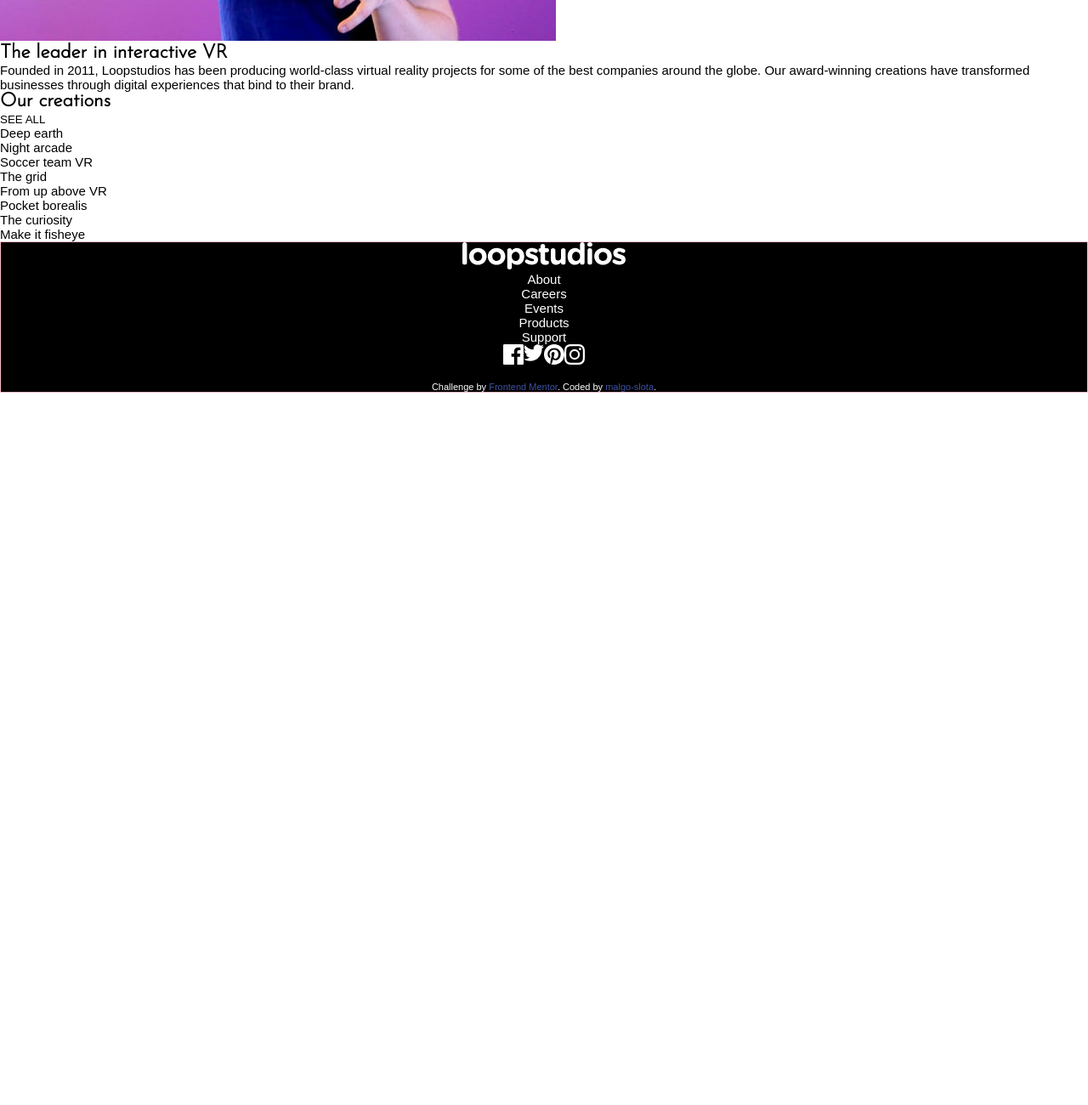
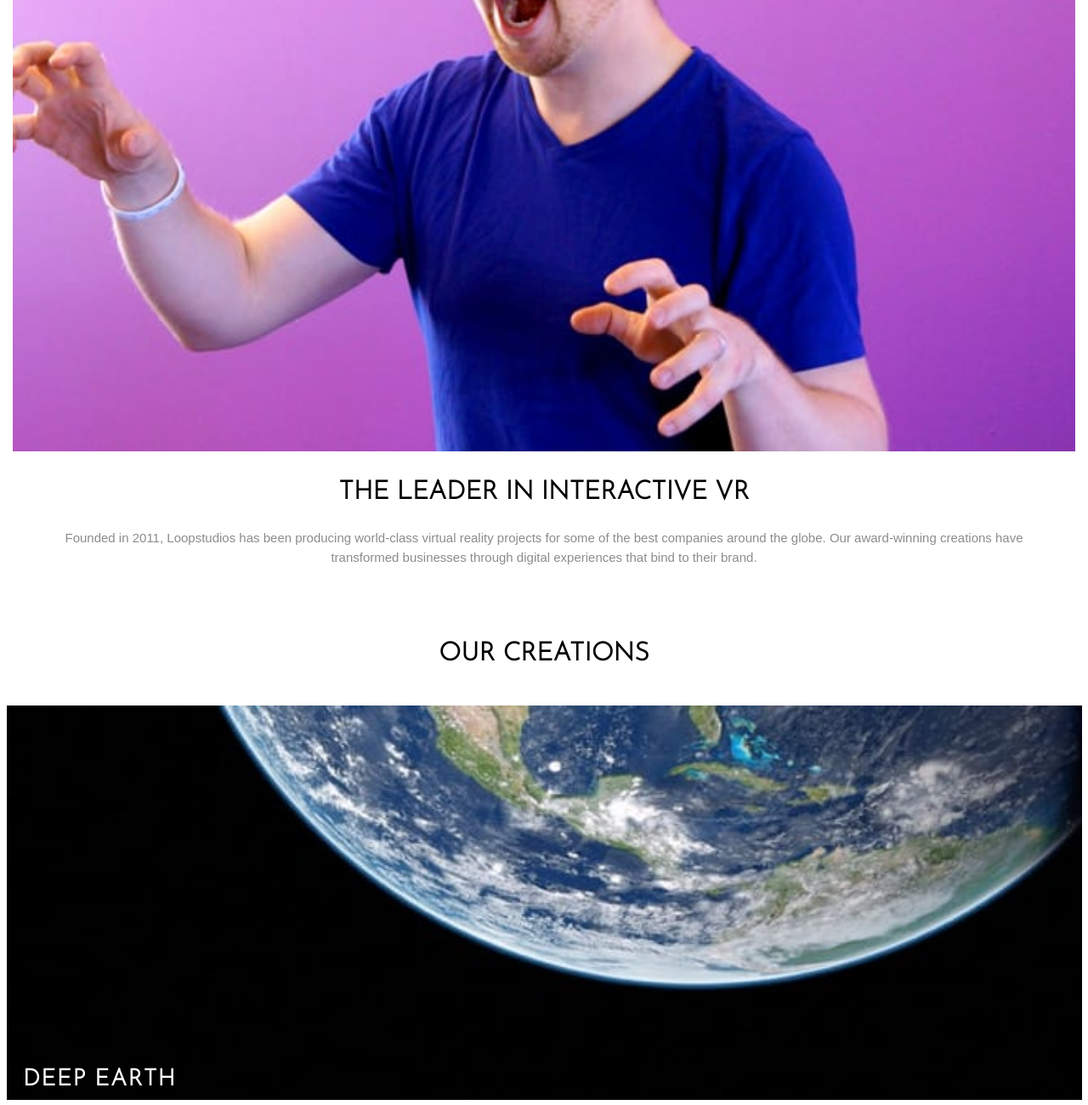
Before and after one commit to malgo-slota/loopstudios-landing-page, a plain HTML site: page index.html in a window 1280 px wide. Shown: the part 1200-2500 px from the top of the page at 85% size. Before the commit the page ends 1662 px from the top, so only its background shows below. Drawn offline with Linux system fonts and the light colour scheme.

Commit message:
sections style

```diff
--- a/index.html
+++ b/index.html
@@ -25,7 +25,6 @@
     </div>
 
     <nav class="nav-content">
-
       <a href="index.html" class="logo--mobile-nav" title="Home page">
         <img src="images/logo.svg" alt="Loopstudios">
       </a>
@@ -39,13 +38,11 @@
         <li><a href="#">Products</a></li>
         <li><a href="#">Support</a></li>
       </ul>
-
     </nav>
 
     <div class="hero-title">
         <h1>Immersive experiences that deliver</h1>
     </div>
-
   </header>
 
   <main>
@@ -63,33 +60,61 @@
     <section class="creations-section">
         <h1>Our creations</h1>
 
-         <button>SEE ALL</button>
+        <button class="all-btn">SEE ALL</button>
 
-        <div>
-          <div>Deep earth</div>
-          <div>Night arcade</div>
-          <div>Soccer team VR</div>
-          <div>The grid</div>
-          <div>From up above VR</div>
-          <div>Pocket borealis</div>
-          <div>The curiosity</div>
-          <div>Make it fisheye</div>
+        <div class="creation">
+          <img class="creation-img" src="images/mobile/image-deep-earth.jpg">
+          <h2>Deep earth</h2>
         </div>
-    </section>
 
+        <div class="creation">
+          <img class="creation-img" src="images/mobile/image-night-arcade.jpg">
+          <h2>Night arcade</h2>
+        </div>
+
+        <div class="creation">
+          <img class="creation-img" src="images/mobile/image-soccer-team.jpg">
+          <h2>Soccer team VR</h2>
+        </div>
+
+        <div class="creation">
+          <img class="creation-img" src="images/mobile/image-grid.jpg">
+          <h2>The grid</h2>
+        </div>
+
+        <div class="creation">
+          <img class="creation-img" src="images/mobile/image-from-above.jpg">
+          <h2>From up above VR</h2>
+        </div>
+
+        <div class="creation">
+          <img class="creation-img" src="images/mobile/image-pocket-borealis.jpg">
+          <h2>Pocket borealis</h2>
+        </div>
+        <div class="creation">
+          <img class="creation-img" src="images/mobile/image-curiosity.jpg">
+          <h2>The curiosity</h2>
+        </div>
+
+        <div class="creation">
+          <img class="creation-img" src="images/mobile/image-fisheye.jpg">
+          <h2>Make it fisheye</h2>
+        </div>
+
+      </section>
 
   </main>
 
   <footer>
 
-    <a href="index.html" title="Home page"><img src="images/logo.svg" alt="Loopstudios"></a>
+    <a href="index.html" title="Home page"><img class="logo--footer"src="images/logo.svg" alt="Loopstudios"></a>
 
     <ul class="footer-nav">
-      <li><a href="#">About</a></li>
-      <li><a href="#">Careers</a></li>
-      <li><a href="#">Events</a></li>
-      <li><a href="#">Products</a></li>
-      <li><a href="#">Support</a></li>
+      <li><a href="#" class="footer-nav__link">About</a></li>
+      <li><a href="#" class="footer-nav__link">Careers</a></li>
+      <li><a href="#" class="footer-nav__link">Events</a></li>
+      <li><a href="#" class="footer-nav__link">Products</a></li>
+      <li><a href="#" class="footer-nav__link">Support</a></li>
     </ul>
 
     <ul class="sm-icons">
--- a/style.css
+++ b/style.css
@@ -18,7 +18,6 @@ body {
 
 li {
     list-style-type: none;
-
 }
 
 a {
@@ -69,7 +68,7 @@ h1 {
 }
 
 .nav-links {
-    font-size: 2.5em;
+    font-size: 2em;
     text-transform: uppercase;
     line-height: 1.8em;
     margin-left: 0.8em;
@@ -79,44 +78,125 @@ h1 {
 .hero {
     background: no-repeat center / cover url("images/mobile/image-hero.jpg");
     height: 100vh;
+    display: flex;
+    flex-direction: column;
 }
 
 .hero-title {
-    margin: 9em 2em;
-    /* !! different way to center vertically */
+    align-self: center;
+    margin: auto 1em;
     border: 1px solid white;
     text-transform: uppercase;
 }
 
 .hero-title > h1 {
     color: #fff;
-    padding: 1em;
-    font-size: 3em;
+    padding: 0.7em;
+    font-size: 2.4em;
     line-height: 1.2em;
     letter-spacing: 0.1em;
+}
+
+.about-section {
+    text-align: center;
+    padding: 3em 1em;
+}
+
+.about-section > img {
+    width: 100%;
+    padding: 2em 0;
+}
+
+.about-section > h1 {
+    text-transform: uppercase;
+    font-size: 2em;
+}
+
+.about-section > p {
+    padding: 1.8em;
+    line-height: 1.5em;
+    color:  hsl(0, 0%, 55%);
+}
+
+.creations-section {
+    display: grid;
+    text-align: center;
+    margin: 1em 0 4em 0;
+    grid-template-columns: 1fr;
+}
+
+.creations-section > h1 {
+    text-transform: uppercase;
+    font-size: 2em;
+    margin-bottom: 1em;
+}
+
+.creation {
+    padding: 1em 0.5em;
+    position: relative;
+    width: 100vw;
+}
+
+.creation-img {
+    width: 100%;
+}
+
+h2 {
+    position: absolute;
+    font-size: 1.8em;
+    font-family: 'Josefin Sans', sans-serif;
+    text-transform: uppercase;
+    color: white;
+    letter-spacing: 0.05em;
+    line-height: 1.1em;
+    bottom: 1em;
+    left: 1em;
+    width: 50%;
+    text-align: left;
+}
+
+.all-btn {
+    border: 1px solid grey;
+    padding: 0.5em 1em;
+    letter-spacing: 0.1em;
+    font-family: 'Josefin Sans', sans-serif;
+    grid-area: 10;
+    justify-self: center;
 }
 
 footer {
     background-color: #000;
     display: flex;
     flex-direction: column;
-    border: 1px solid pink;
     align-items: center;
+}
+
+.logo--footer {
+    padding: 1em;
+    margin: auto 1em;
 }
 
 .footer-nav {
     color: #fff;
     text-align: center;
+    display: flex;
+    flex-direction: column;
+    gap: 1.5em;
+    margin: 1em 0 2em 0;
+    font-family: 'Josefin Sans', sans-serif;
 }
 
 .sm-icons {
     display: flex;
+    width: 50%;
+    justify-content: space-evenly;
 }
 
 .attribution {
     font-size: 11px;
     text-align: center;
     color:white;
+    margin-bottom: 2em;
 }
 
 .attribution a {
```
